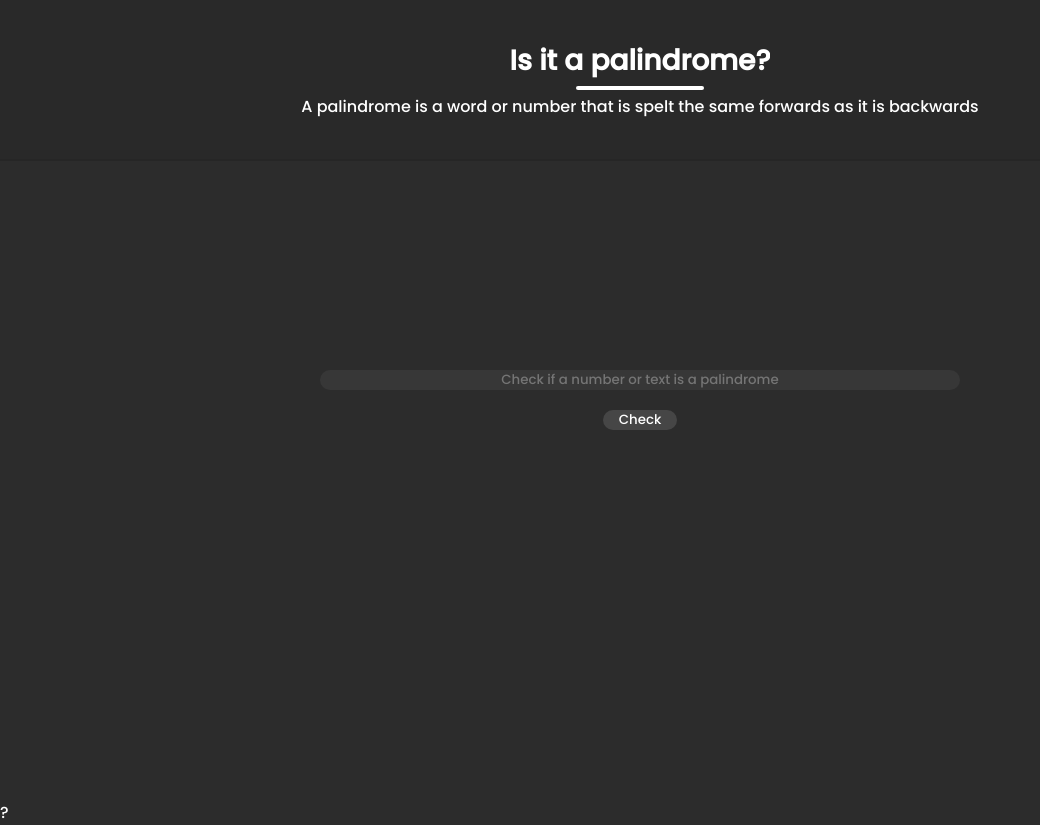
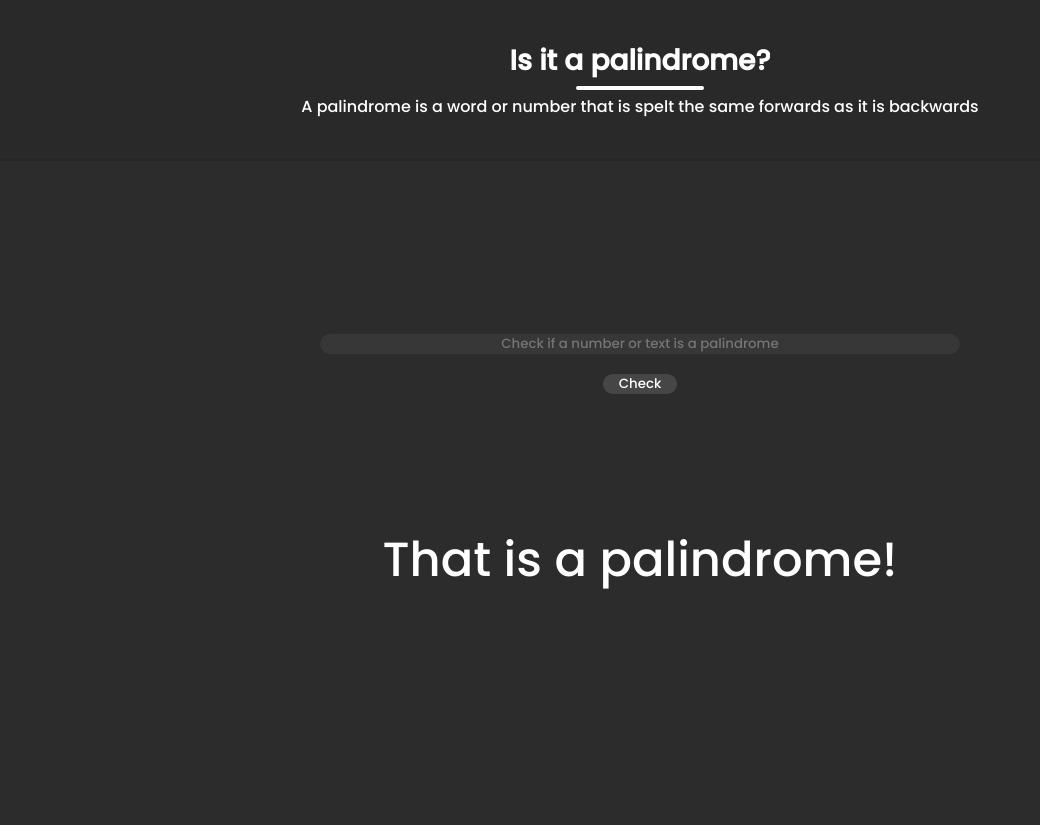
Before and after one commit to iHas3Arms/palindrome-check, a plain HTML site: page index.html in a window 1280 px wide. Both pictures are taken after a click on the button "Check". Shown: the whole page, without its empty margins (0-1040 px from the left). After the commit the page ends 800 px from the top, so only its background shows below. Drawn offline with Linux system fonts and the light colour scheme.

Commit message:
Update index.html

```diff
--- a/index.html
+++ b/index.html
@@ -70,6 +70,7 @@
         }
 
         .stuff-cont {
+            text-align: center;
             display: flex;
             flex-direction: column;
             justify-content: center;
@@ -86,6 +87,14 @@
             width: 30px;
             height: 30px;
             cursor: pointer;
+        }
+
+        .out {
+            position: relative;
+            z-index: 1000000;
+            color: white;
+            font-size: 3rem;
+            top: 15%;
         }
 
         .btn {
@@ -106,15 +115,15 @@
     <div class="stuff-cont">
         <input type="text" id="input" class="input" placeholder="Check if a number or text is a palindrome">
         <button class="btn" onclick="submit()">Check</button>
+        <p class="out">?</p>
     </div>
-    <p class="out">?</p>
 </body>
 <script>
     // Note: this method uses a for loop. To see the same project using
     // recursion, please check my other projects
 
     let text = document.getElementById("input");
-    let out = document.querySelector("out");
+    let out = document.querySelector(".out");
 
     if (window.innerWidth <= 560) {
         text.placeholder = "Start Checking!";
@@ -125,11 +134,11 @@
     });
 
     function submit() {
-        checkPalindrome(text);
+        checkPalindrome(text, out);
         text.value = "";
     }
 
-    function checkPalindrome(n) {
+    function checkPalindrome(n, out) {
         console.log(n.value);
         let arrLength = n.value.length;
         let cont = true;
@@ -144,9 +153,9 @@
         }
 
         if (cont) {
-            out.innerText = `That is a palindrome!`;
+            out.innerHTML = `That is a palindrome!`;
         } else {
-            out.innerText = "That is not a palindrome.";
+            out.innerHTML = "That is not a palindrome.";
         }
     }
 </script>
```
